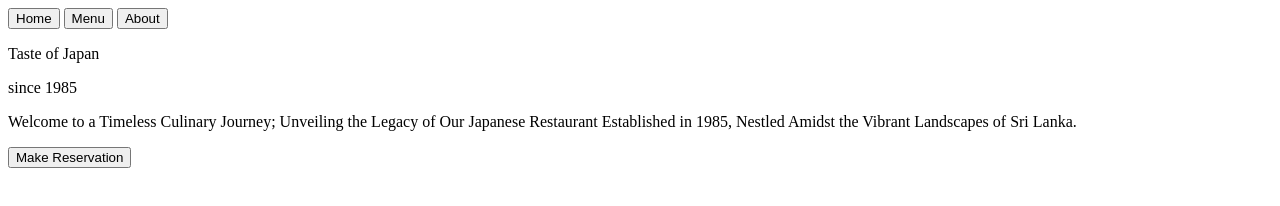
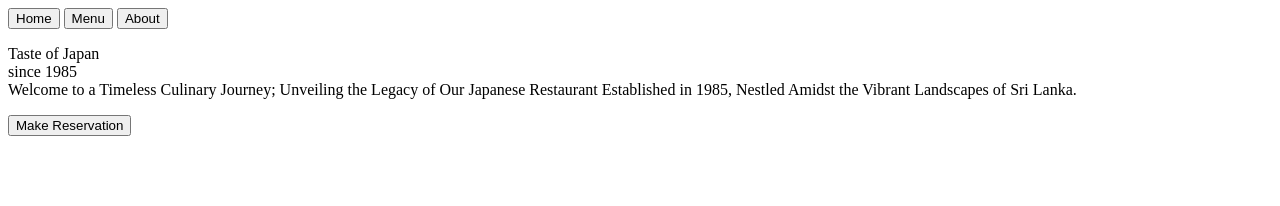
Before and after one commit to NoeRGuerra/Restaurant-Page, a website built with webpack: page src/index.html in a window 1280 px wide. Built offline with nearby package versions, Linux system fonts and the light colour scheme.

Commit message:
Move hardcoded HTML into home.js

```diff
--- /dev/null
+++ b/src/home.js
@@ -0,0 +1,11 @@
+export function buildHome() {
+    let container = document.querySelector('#content');
+    let heroContainer = document.createElement('div');
+    let heroText = document.createElement('p');
+    let heroButton = document.createElement('button');
+    heroContainer.appendChild(heroText);
+    heroContainer.appendChild(heroButton);
+    heroText.innerHTML = "Taste of Japan" + "<br/>" + "since 1985" + "<br/>" + "Welcome to a Timeless Culinary Journey; Unveiling the Legacy of Our Japanese Restaurant Established in 1985, Nestled Amidst the Vibrant Landscapes of Sri Lanka.";
+    heroButton.textContent = "Make Reservation";
+    container.appendChild(heroContainer);
+}
--- a/src/index.html
+++ b/src/index.html
@@ -14,12 +14,6 @@
         </nav>
     </header>
     <div id="content">
-        <div class="hero-section">
-            <p class="hero-headline">Taste of Japan</p>
-            <p>since 1985</p>
-            <p class="hero-description">Welcome to a Timeless Culinary Journey; Unveiling the Legacy of Our Japanese Restaurant Established in 1985, Nestled Amidst the Vibrant Landscapes of Sri Lanka.</p>
-            <button>Make Reservation</button>
-        </div>
     </div>
 </body>
 </html>
--- a/src/index.js
+++ b/src/index.js
@@ -1 +1,3 @@
-console.log("It's working!");
+import { buildHome } from "./home"
+
+buildHome();
```
